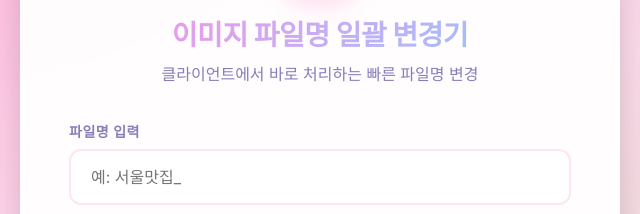
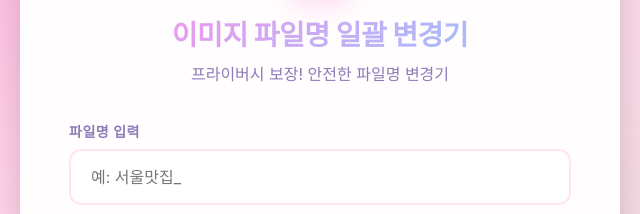
Before and after one commit to minjipi/Image-Renamer, a plain HTML site: page index.html in a window 1280 px wide. Shown: the part 136-350 px from the top of the page, 320-960 px from the left. Drawn offline with nearby package versions, Linux system fonts and the light colour scheme.

Commit message:
[FIX] subtitle 수정

```diff
--- a/index.html
+++ b/index.html
@@ -593,7 +593,7 @@
     <div class="header">
       <div class="icon" aria-hidden="true"></div>
       <h1>이미지 파일명 일괄 변경기</h1>
-      <div class="subtitle">클라이언트에서 바로 처리하는 빠른 파일명 변경</div>
+      <div class="subtitle">프라이버시 보장! 안전한 파일명 변경기</div>
     </div>
 
     <form id="renameForm">
```
